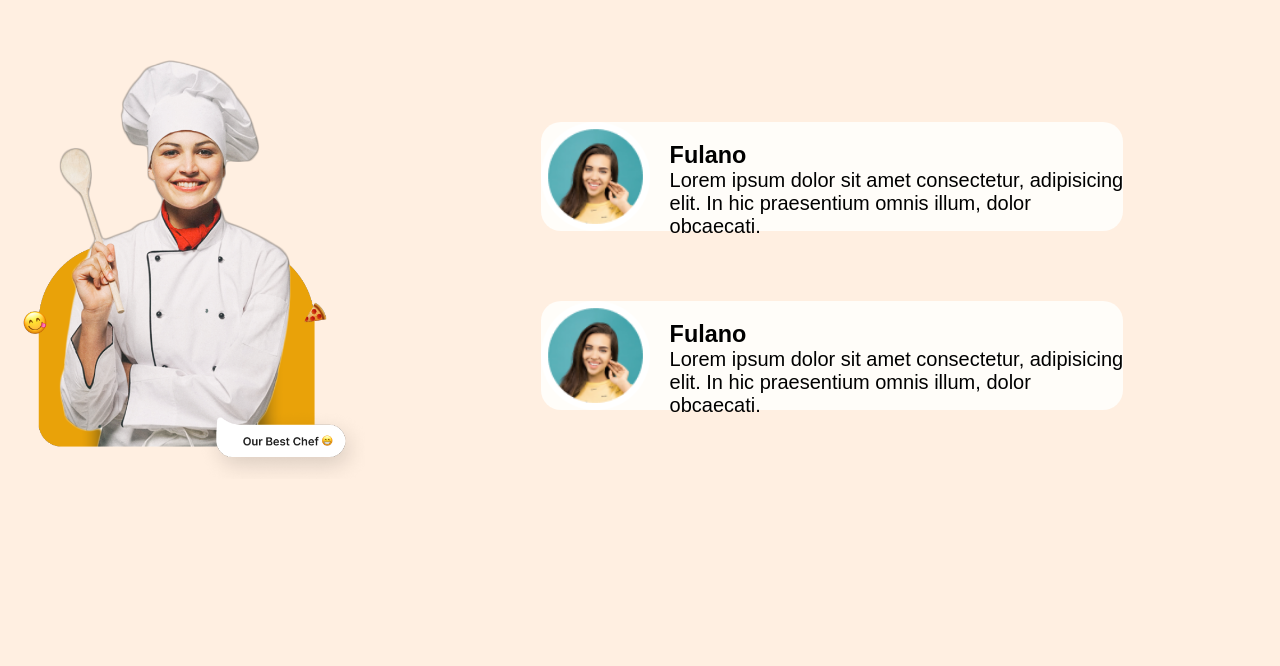
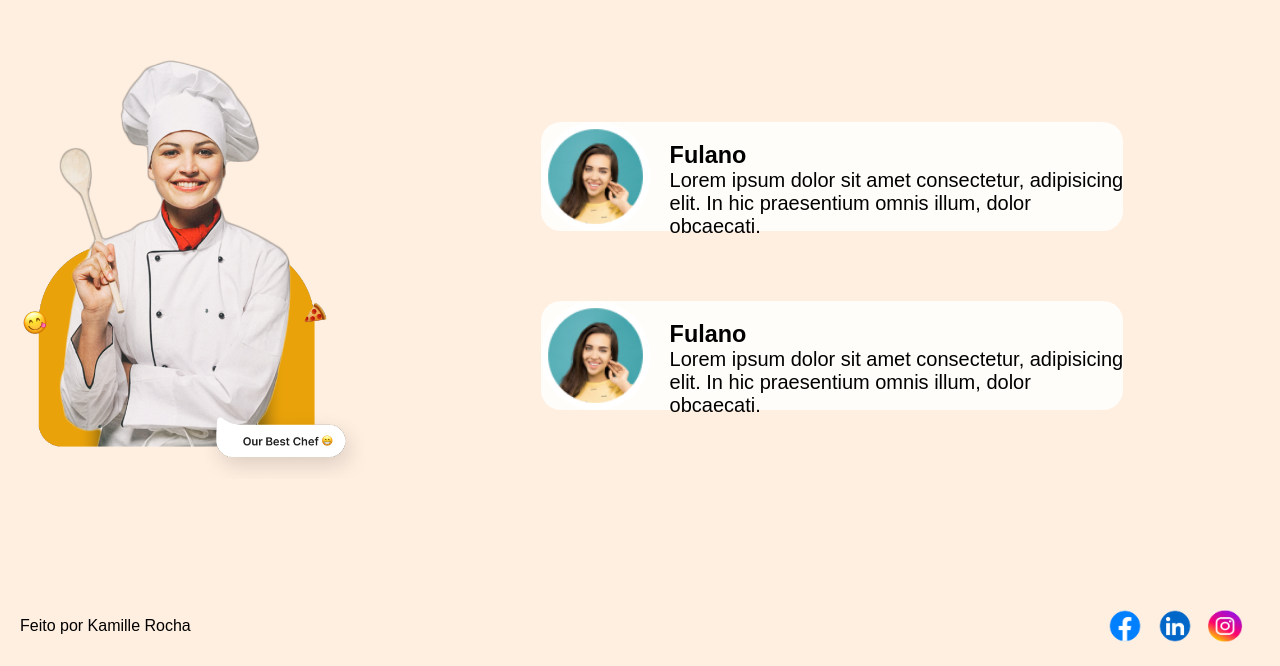
Before and after one commit to Kamille07-dev/praticando, a plain HTML site: page index.html in a window 1280 px wide. Shown: the part 1014-1680 px from the top of the page. Before the commit the page ends 1600 px from the top, so only its background shows below. Drawn offline with Linux system fonts and the light colour scheme; a web font is replaced by a local one.

Commit message:
finalizado

```diff
--- a/index.html
+++ b/index.html
@@ -9,6 +9,7 @@
     <link rel="stylesheet" href="styles/principal.css">
     <link rel="stylesheet" href="styles/menu.css">
     <link rel="stylesheet" href="styles/avaliar.css">
+    <link rel="stylesheet" href="styles/footer.css">
 
 
     <title>Document</title>
@@ -121,6 +122,19 @@
         </div>
     </section>
 
+    <footer>
+
+        <div id="creditos">
+            Feito por Kamille Rocha
+        </div>
+
+        <div id="logos">
+            <img class="redes" src="images/facebook logo.webp" alt="">
+            <img class="redes" src="images/linkedin.png" alt="">
+            <img class="redes" src="images/logo instagram.webp" alt="">
+        </div>
+    </footer>
+
 
 
 </body>
--- a/styles/avaliar.css
+++ b/styles/avaliar.css
@@ -1,7 +1,8 @@
 #secao-terceira{
     display: flex;
     width: 100vw;
-    height: 40vh;
+    height: 80vh;
+
 }
 
 #chef{
--- /dev/null
+++ b/styles/footer.css
@@ -0,0 +1,37 @@
+footer{
+    height: 10vh;
+    width: 100vw;
+    display: flex;
+    align-items: center;
+
+
+
+}
+
+#logos{
+    margin: 30px;
+    height: 10vh;
+    width: 100vw;
+    display: flex;
+    justify-content: right;
+    align-items: center;
+
+}
+
+
+.redes{
+    width: 50px;
+    height: 50px;
+}
+
+#creditos{
+    height: 10vh;
+    width: 100vw;
+    display: flex;
+    align-items: center;
+    margin: 20px;
+
+    font-family: "Sour Gummy", sans-serif;
+    font-optical-sizing: auto;
+    font-style: normal;
+}
--- a/styles/style.css
+++ b/styles/style.css
@@ -17,6 +17,7 @@ body{
     box-shadow: 0px 0px 5px 2px rgba(0, 0, 0, 0.2);
     border: none;
     font-size: 15px;
+    cursor: pointer;
 
     font-family: "Sour Gummy", sans-serif;
     font-optical-sizing: auto;
```
Also changed, not shown: images/facebook logo.webp (added), images/linkedin.png (added), images/logo instagram.webp (added), images/wave.png (added).
